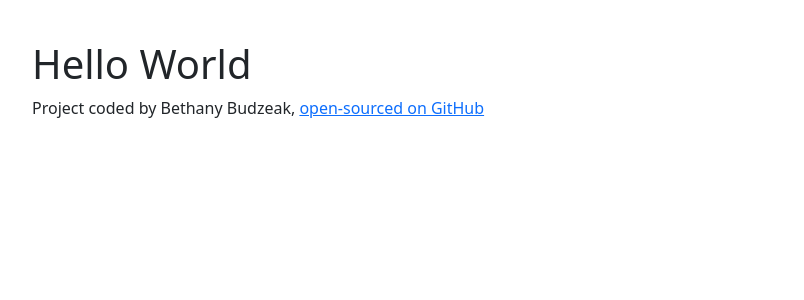
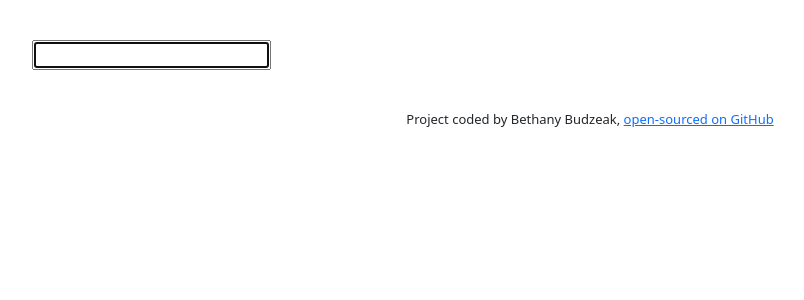
Before and after one commit to bbudzeak/dictionary-react-app, a React (Create React App) app: page / in a window 1280 px wide. Shown: the top 300 px of the page, without its empty margins (50-854 px from the left). Built offline with nearby package versions, Linux system fonts and the light colour scheme.

Commit message:
Added search form

```diff
--- a/src/App.css
+++ b/src/App.css
@@ -2,3 +2,9 @@
   max-width: 800px;
   margin: 40px auto;
 }
+
+footer {
+  margin: 40px;
+  text-align: center;
+  font-size: small;
+}
--- a/src/App.js
+++ b/src/App.js
@@ -1,10 +1,13 @@
 import "./App.css";
+import SearchForm from "./SearchForm";
 
 function App() {
   return (
     <div className="App">
       <div className="container">
-        <h1>Hello World</h1>
+        <main>
+          <SearchForm />
+        </main>
         <footer className="git-link">
           <span> Project coded by Bethany Budzeak, </span>
           <a
--- /dev/null
+++ b/src/SearchForm.js
@@ -0,0 +1,23 @@
+import React, { useState } from "react";
+import "./SearchForm.css";
+
+export default function SearchForm() {
+  let [keyword, setKeyword] = useState("");
+
+  function search(event) {
+    event.preventDefault();
+    alert(`Searching for ${keyword} definition`);
+  }
+
+  function handleKeywordChange(event) {
+    setKeyword(event.target.value);
+  }
+
+  return (
+    <div>
+      <form onSubmit={search}>
+        <input type="search" autoFocus={true} onChange={handleKeywordChange} />
+      </form>
+    </div>
+  );
+}
```
Also changed, not shown: public/manifest.json, src/SearchForm.css (added), 1 other file (tests, documents, lock files or other folders).
